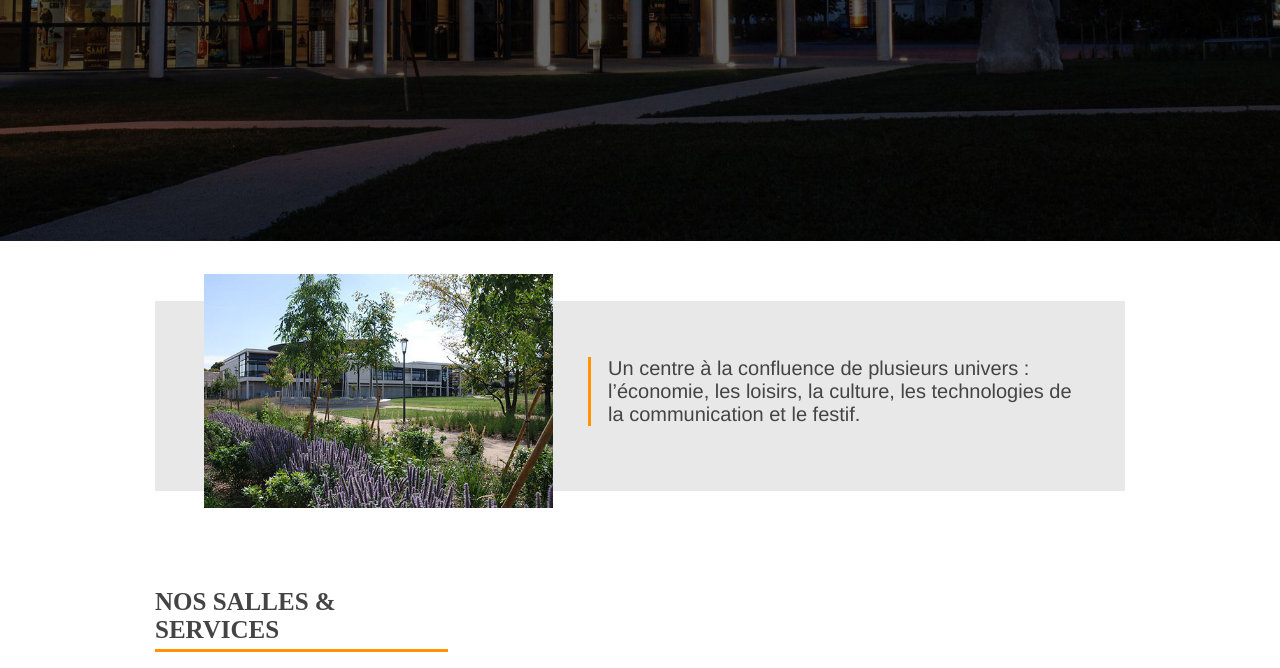
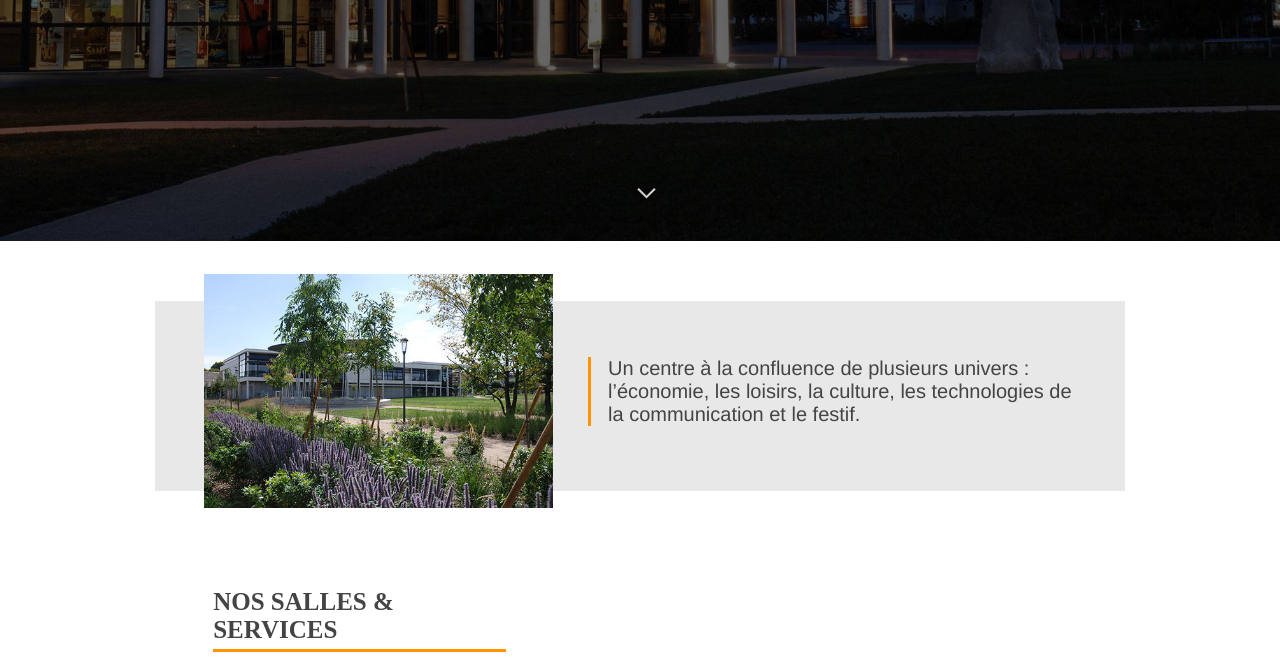
Before and after one commit to PESauvage/Project-Issoudun, a PHP site: page / in a window 1280 px wide. Shown: the part 559-1227 px from the top of the page. Run offline with PHP 8.4, Linux system fonts and the light colour scheme.

Commit message:
update index.html

```diff
--- a/index.html
+++ b/index.html
@@ -38,6 +38,7 @@
     <main class="MainContainer">
       <div class="hero">
         <img class="CdC" src="images/Hero.svg" alt="Centre de Congrès Champs Élysées" />
+        <div class="scroll-down"></div>
       </div>
       <div class="container-home">
         <div class="presentation">
--- a/styles/card.css
+++ b/styles/card.css
@@ -26,9 +26,56 @@
     background-attachment: fixed;
 
 }
+
+
+.scroll-down {
+	position: absolute;
+	left: 50%;
+	bottom: 50px;
+	display: block;
+	text-align: center;
+	font-size: 20px;
+	z-index: 100;
+	text-decoration: none;
+	text-shadow: 0;
+  width: 13px;
+  height: 13px;
+  border-bottom: 2px solid #fff;
+  border-right: 2px solid #fff;
+  z-index: 9;
+  left: 50%;
+  -webkit-transform: translate(-50%, 0%) rotate(45deg);
+  -moz-transform: translate(-50%, 0%) rotate(45deg);
+  transform: translate(-50%, 0%) rotate(45deg);
+	-webkit-animation: fade_move_down 4s ease-in-out infinite;
+	-moz-animation:    fade_move_down 4s ease-in-out infinite;
+	animation:         fade_move_down 4s ease-in-out infinite;
+}
+
+
+/*animated scroll arrow animation*/
+@-webkit-keyframes fade_move_down {
+  0%   { -webkit-transform:translate(0,-10px) rotate(45deg); opacity: 0;  }
+  50%  { opacity: 1;  }
+  100% { -webkit-transform:translate(0,10px) rotate(45deg); opacity: 0; }
+}
+@-moz-keyframes fade_move_down {
+  0%   { -moz-transform:translate(0,-10px) rotate(45deg); opacity: 0;  }
+  50%  { opacity: 1;  }
+  100% { -moz-transform:translate(0,10px) rotate(45deg); opacity: 0; }
+}
+@keyframes fade_move_down {
+  0%   { transform:translate(0,-10px) rotate(45deg); opacity: 0;  }
+  50%  { opacity: 1;  }
+  100% { transform:translate(0,10px) rotate(45deg); opacity: 0; }
+}
+
+
 /*Introduction*/
 
 .container-home{
+  display: flex;
+  flex-direction: column;
   width: 970px;
   background-color: white;
   clear: both;
@@ -42,7 +89,6 @@ div.grey-background{
   background-color: #E9E8E8;
   display: flex;
   justify-content: center;
-  z-index: -10;
 }
 
 div.presentation{
@@ -53,6 +99,7 @@ div.presentation{
   justify-content: space-between;
   align-items: center;
   margin-bottom: -240px;
+  z-index: 100;
 }
 
 div.orangeP{
@@ -73,11 +120,13 @@ div.title{
   width: 293px;
   margin-top: 10%;
   margin-bottom: 4%;
+  margin-left: 6%;
 }
 
 div.title2{
   width: 314px;
   margin-top: 40px;
+  margin-left: 6%;
 }
 
 .title h3, .title2 h3{
@@ -114,18 +163,20 @@ body{
 
 .containerCard{
 height: 730px;
-width: 960px;
+width: 100%;
 margin: 0 auto;
 display: flex;
 flex-flow: column wrap;
-align-content: space-around;
+align-items: center;
+justify-content: space-around;
 }
 
 .card{
-  width: 400px;
+  width: 60%;
   height: 200px;
   margin-bottom: 20px;
   margin-top: 20px;
+  padding-right: 10%;
   display: flex;
   justify-content: flex-end;
 }
@@ -312,7 +363,9 @@ div#forkSize h3{
   margin-top: 2%;
   background-image:url(../images/cinema/cinema.png);
   background-attachment: fixed;
-  width: 100vw;
+  background-position: center center;
+  background-repeat: :no-repeat;
+  width: 100%;
   height: 100%;
   padding-bottom: 5%;
 
@@ -374,7 +427,7 @@ div#forkSize h3{
 }
 
 .Facebook{
-  margin-top: 18%;
+  margin-top: 7%;
 }
 .fb{
   margin-left: 25%;
```
